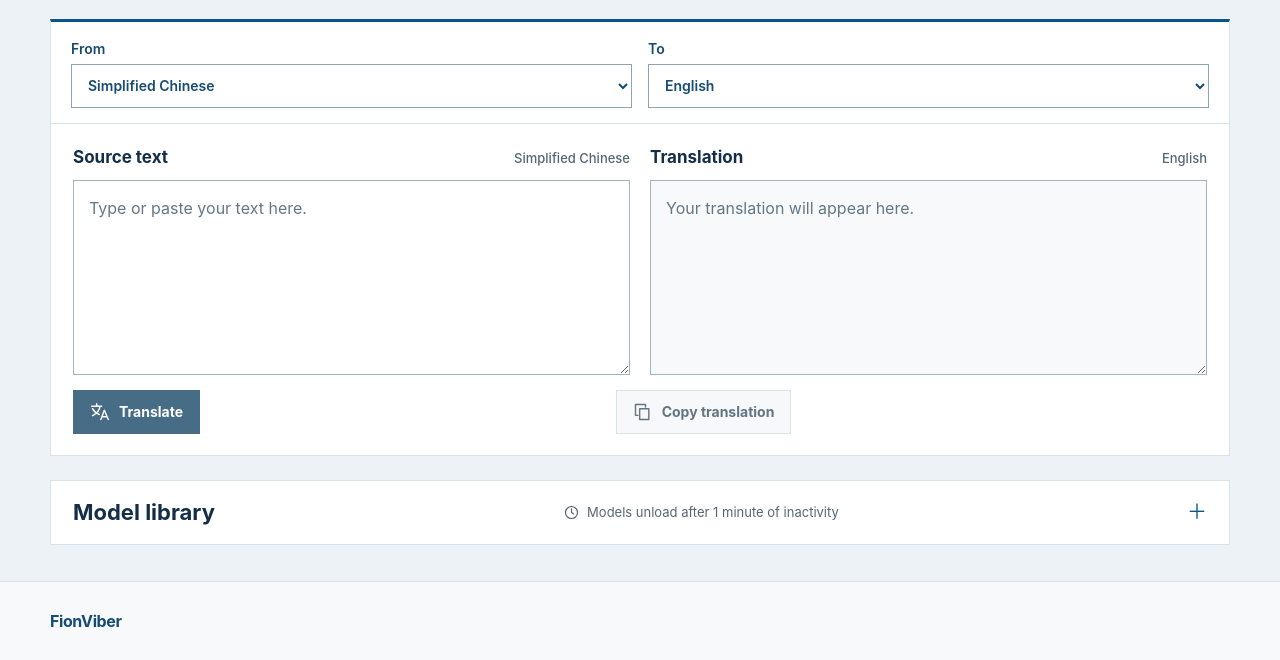
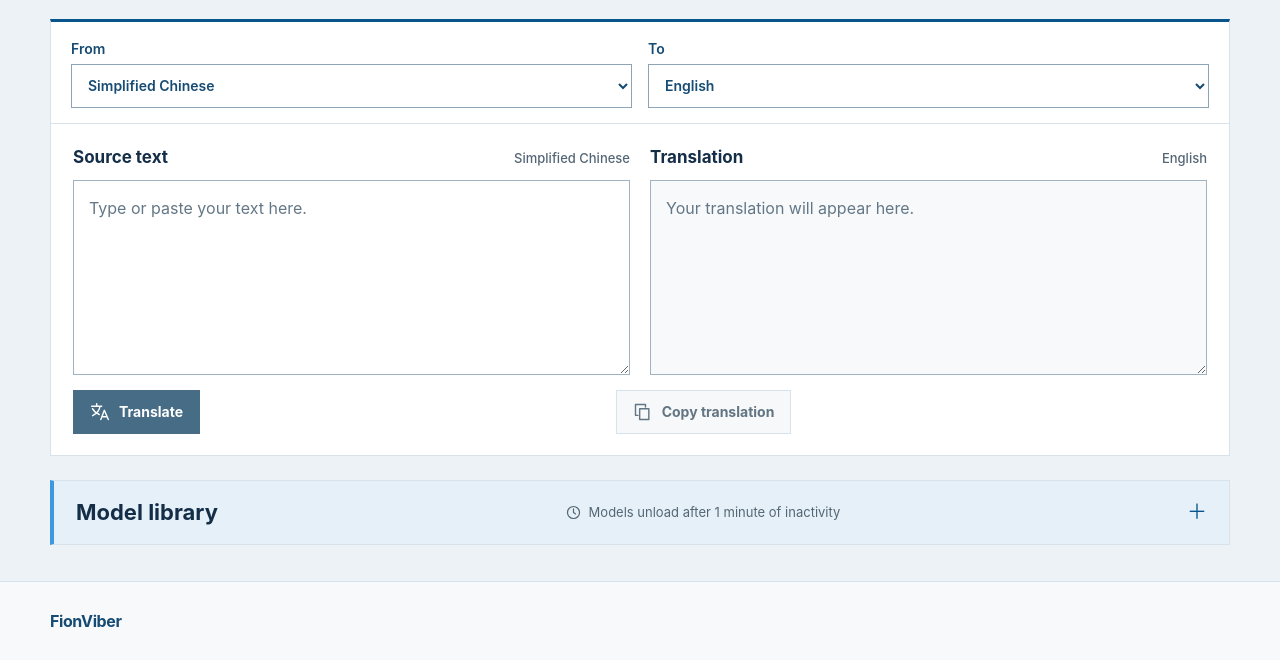
Before and after one commit to FionViber/OfflineTranslator, a plain HTML site: page index.html in a window 1280 px wide. In both pictures the pointer is over the heading 640 px from the left and 756 px from the top of the page. Shown: the part 244-904 px from the top of the page. Drawn offline with Linux system fonts and the light colour scheme.

Commit message:
Align translator refresh styles with model section markup

```diff
--- a/assets/template-refresh.css
+++ b/assets/template-refresh.css
@@ -45,10 +45,10 @@ button:active:not(:disabled) {
   transform: translate(0, 0);
   box-shadow: none;
 }
-.model-library {
+.model-section {
   border-inline-start: 4px solid var(--accent);
 }
-.model-library summary:hover {
+.model-section summary:hover {
   color: var(--blue);
   background: var(--pale);
 }
```
